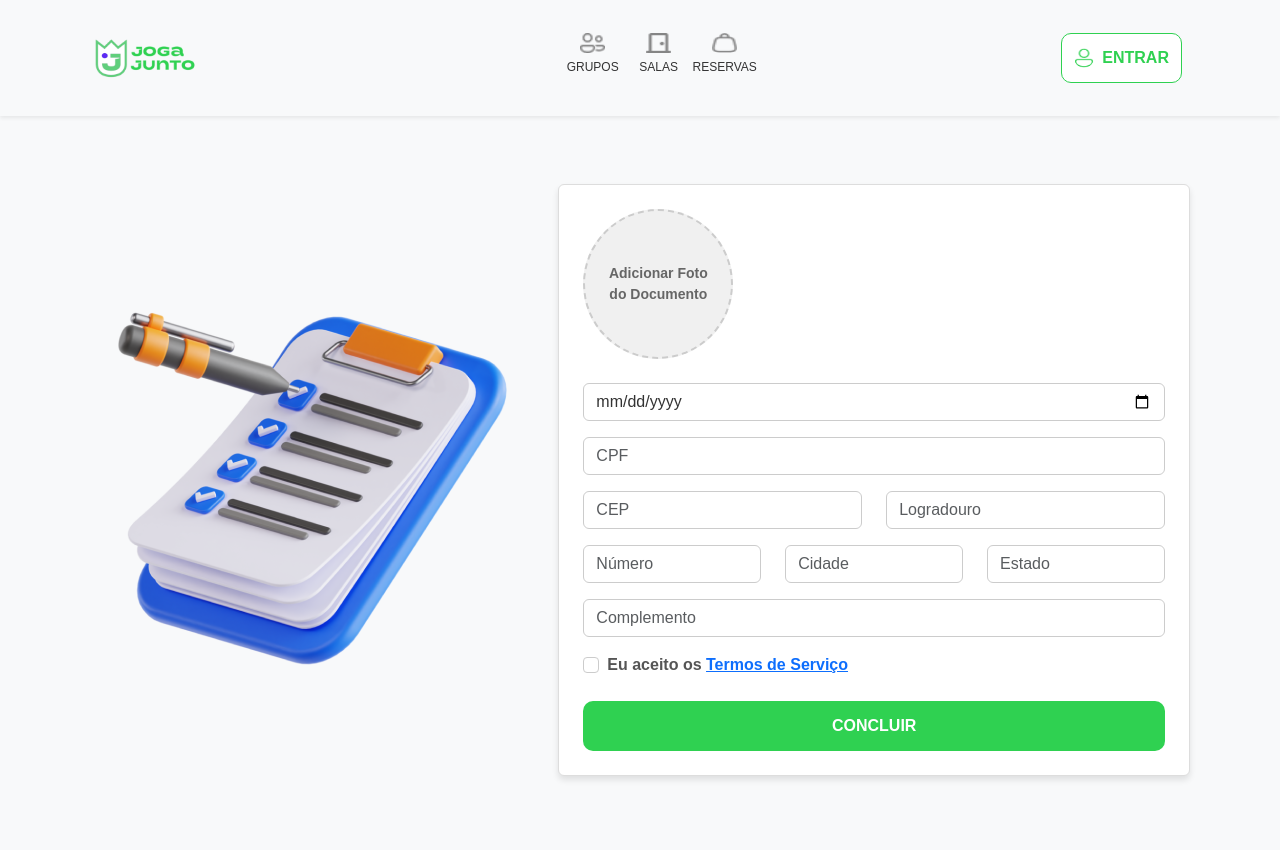
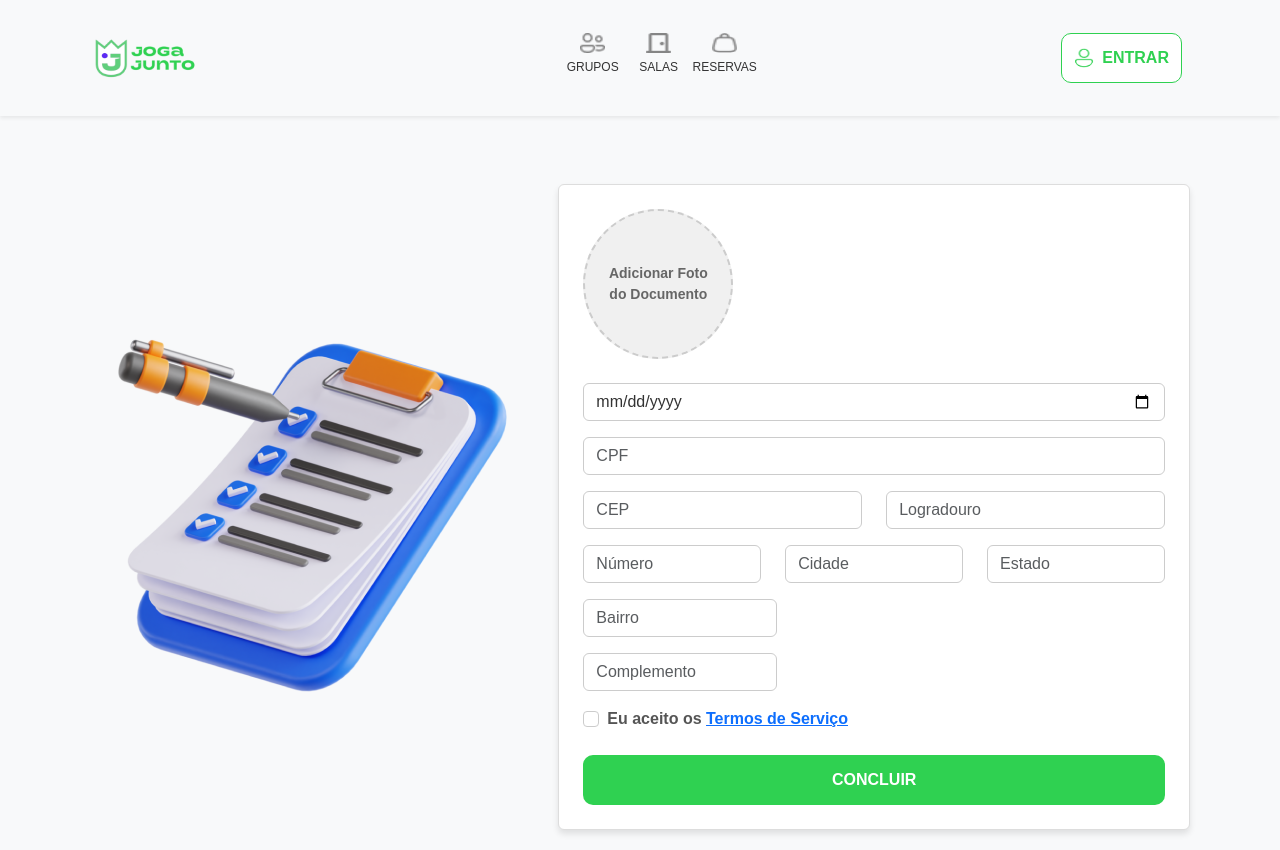
Before and after one commit to ifalO4CDA/JogaJunto-front, a React (Create React App) app: page /cadastro/dadoscomplementares in a window 1280 px wide. Before the commit the page ends 800 px from the top, so only its background shows below. Built offline with nearby package versions, Linux system fonts and the light colour scheme.

Commit message:
feat: update CadastroComplementar component with new field names and validation; enhance user address input

```diff
--- a/src/pages/cadastro/cadastroDadosComplementares.js
+++ b/src/pages/cadastro/cadastroDadosComplementares.js
@@ -6,9 +6,9 @@ import { EnderecoService } from "../../services/enderecoService";
 
 function CadastroComplementar() {
   const [dadosPessoais, setDadosPessoais] = useState({
-    dataNascimento: "",
+    data_nascimento: "",
     cpf: "",
-    fotoDocumento: null,
+    documento_oficial: null,
   });
 
   const [endereco, setEndereco] = useState({
@@ -18,6 +18,7 @@ function CadastroComplementar() {
     cidade: "",
     estado: "",
     complemento: "",
+    bairro: "",
   });
 
   const [termosAceitos, setTermosAceitos] = useState(false);
@@ -42,35 +43,34 @@ function CadastroComplementar() {
     // Dados para informações complementares
     const dadosComplementares = new FormData();
     dadosComplementares.append("id_usuario", idUsuario);
-    dadosComplementares.append(
-      "documento_oficial",
-      dadosPessoais.fotoDocumento
-        ? dadosPessoais.fotoDocumento.name
-        : "Documento não enviado"
-    );
+    dadosComplementares.append("documento_oficial", dadosPessoais.fotoDocumento);
     dadosComplementares.append("data_nascimento", dadosPessoais.dataNascimento);
     dadosComplementares.append("cpf", dadosPessoais.cpf);
 
     // Dados para endereço
     const dadosEndereco = {
+      cep: endereco.cep,
       logradouro: endereco.logradouro,
       numero: endereco.numero,
-      complemento: endereco.complemento,
-      bairro: endereco.cidade, // Corrigido para cidade
       cidade: endereco.cidade,
       estado: endereco.estado,
-      cep: endereco.cep,
-      id: idUsuario,
+      complemento: endereco.complemento,
+      bairro: endereco.bairro,
+      id_usuario: idUsuario,
     };
 
-    console.log("Dados Pessoais Enviados:", dadosComplementares);
+    console.log("Dados Pessoais Enviados:", {
+      id_usuario: idUsuario,
+      data_nascimento: dadosPessoais.dataNascimento,
+      cpf: dadosPessoais.cpf,
+      documento_oficial: dadosPessoais.fotoDocumento?.name,
+    });
+
     console.log("Dados de Endereço Enviados:", dadosEndereco);
 
     try {
       // Requisição para informações complementares
-      const respostaPessoal = await UsuariosService.criarInformacoes(
-        dadosComplementares
-      );
+      const respostaPessoal = await UsuariosService.criarInformacoes(dadosComplementares);
       console.log("Resposta da API para informações complementares:", respostaPessoal);
 
       // Requisição para criar endereço
@@ -115,6 +115,7 @@ function CadastroComplementar() {
                 accept="image/*"
                 onChange={handleFotoChange}
                 style={{ display: "none" }}
+                required
               />
             </div>
 
@@ -133,6 +134,7 @@ function CadastroComplementar() {
                       dataNascimento: e.target.value,
                     }))
                   }
+                  required
                 />
               </div>
 
@@ -148,6 +150,7 @@ function CadastroComplementar() {
                       cpf: e.target.value,
                     }))
                   }
+                  required
                 />
               </div>
 
@@ -155,7 +158,9 @@ function CadastroComplementar() {
               <div className="row">
                 <div className="col-md-6 mb-3">
                   <input
-                    type="text"
+                    type="number"
+                    maxLength={8}
+                    minLength={8}
                     className="form-control"
                     placeholder="CEP"
                     value={endereco.cep}
@@ -165,6 +170,7 @@ function CadastroComplementar() {
                         cep: e.target.value,
                       }))
                     }
+                    required
                   />
                 </div>
                 <div className="col-md-6 mb-3">
@@ -179,6 +185,7 @@ function CadastroComplementar() {
                         logradouro: e.target.value,
                       }))
                     }
+                    required
                   />
                 </div>
               </div>
@@ -196,6 +203,7 @@ function CadastroComplementar() {
                         numero: e.target.value,
                       }))
                     }
+                    required
                   />
                 </div>
                 <div className="col-md-4 mb-3">
@@ -210,6 +218,7 @@ function CadastroComplementar() {
                         cidade: e.target.value,
                       }))
                     }
+                    required
                   />
                 </div>
                 <div className="col-md-4 mb-3">
@@ -225,11 +234,28 @@ function CadastroComplementar() {
                         estado: e.target.value,
                       }))
                     }
+                    required
                   />
                 </div>
               </div>
 
-              <div className="mb-3">
+              <div className="col-md-4 mb-3">
+                <input
+                  type="text"
+                  className="form-control"
+                  placeholder="Bairro"
+                  value={endereco.bairro}
+                  onChange={(e) =>
+                    setEndereco((prev) => ({
+                      ...prev,
+                      bairro: e.target.value,
+                    }))
+                  }
+                  required
+                />
+              </div>
+
+              <div className="col-md-4 mb-3">
                 <input
                   type="text"
                   className="form-control"
@@ -241,6 +267,7 @@ function CadastroComplementar() {
                       complemento: e.target.value,
                     }))
                   }
+                  required
                 />
               </div>
 
@@ -252,6 +279,7 @@ function CadastroComplementar() {
                   id="termosCheck"
                   checked={termosAceitos}
                   onChange={(e) => setTermosAceitos(e.target.checked)}
+                  required
                 />
                 <label className="form-check-label" htmlFor="termosCheck">
                   Eu aceito os{" "}
--- a/src/services/usuarioService.js
+++ b/src/services/usuarioService.js
@@ -1,7 +1,6 @@
 import api from "./api";
 
 export const UsuariosService = {
-  // Criar um novo usuário
   criarUsuario: async (dadosUsuario) => {
     const resposta = await api.post("/users", dadosUsuario);
     return resposta.data;
@@ -9,7 +8,7 @@ export const UsuariosService = {
 
   login: async (dadosLogin) => {
     const resposta = await api.post("/users/login", dadosLogin);
-    return resposta.data; // Retorna o token e as informações do usuário
+    return resposta.data;
   },
 
   exibirUsuarios: async () => {
@@ -17,8 +16,6 @@ export const UsuariosService = {
     return resposta.data;
   },
 
-
-  // Criar informações complementares
   criarInformacoes: async (dados) => {
     try {
       const resposta = await api.post("/moreInformations", dados);
@@ -29,7 +26,6 @@ export const UsuariosService = {
     }
   },
 
-  // Recuperar informações complementares pelo ID do usuário
   recuperarInformacoes: async (id) => {
     try {
       const resposta = await api.get(`/moreInformations/${id}`);
@@ -40,7 +36,6 @@ export const UsuariosService = {
     }
   },
 
-  // Editar informações complementares (se necessário)
   editarInformacoes: async (id, dados) => {
     try {
       const resposta = await api.put(`/moreInformations/${id}`, dados);
@@ -50,5 +45,4 @@ export const UsuariosService = {
       throw error;
     }
   },
-
 };
```
